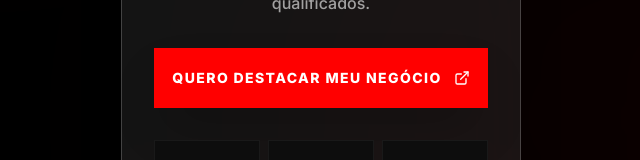
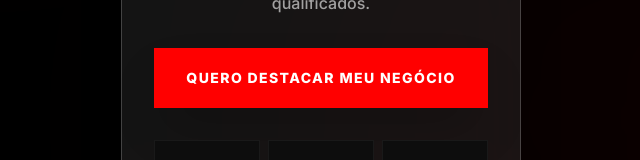
Before and after one commit to jrmacbrandt/cartao-virtual, a React (Vite) app: page / in a window 1280 px wide. Shown: the part 602-762 px from the top of the page, without its empty margins (319-959 px from the left). Built offline with nearby package versions, Linux system fonts and the light colour scheme; a web font is replaced by a local one.

Commit message:
Remove ExternalLink icon from CTA button

```diff
--- a/src/App.tsx
+++ b/src/App.tsx
@@ -19,8 +19,7 @@ import {
   Instagram,
   Linkedin,
   Facebook,
-  ChevronRight,
-  ExternalLink
+  ChevronRight
 } from 'lucide-react';
 
 export default function App() {
@@ -118,7 +117,6 @@ END:VCARD`;
             id="main-cta-btn"
           >
             <span>QUERO DESTACAR MEU NEGÓCIO</span>
-            <ExternalLink className="w-4 h-4" />
           </motion.button>
 
           {/* 3. Action Grid */}
```
